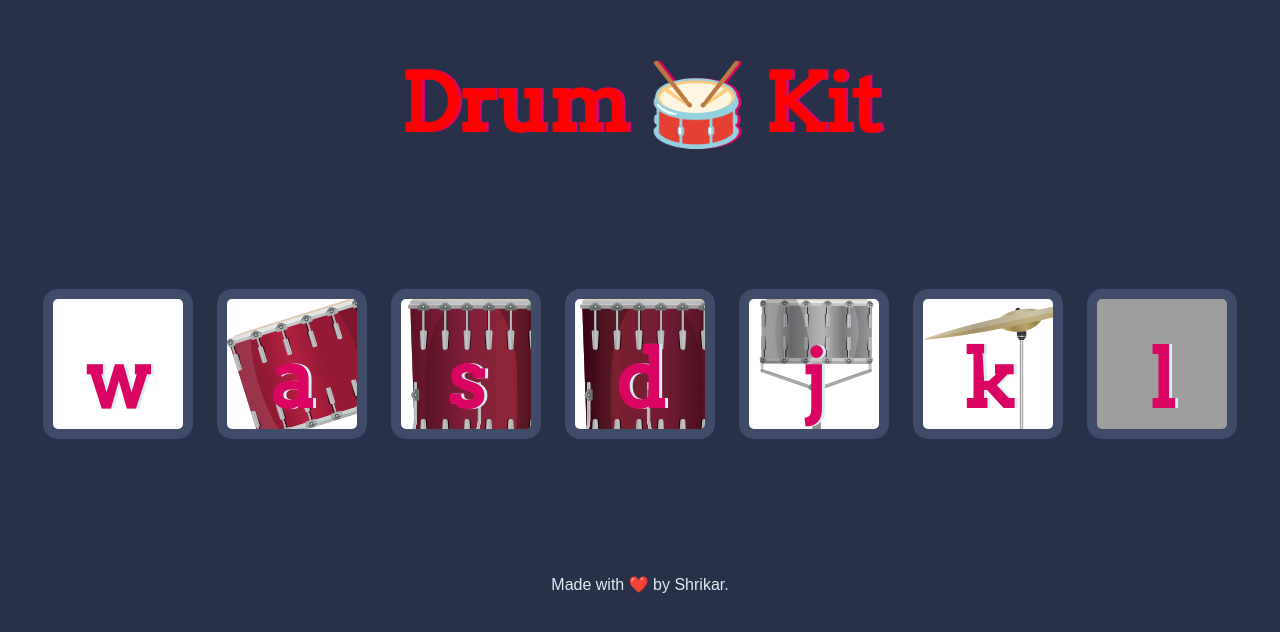
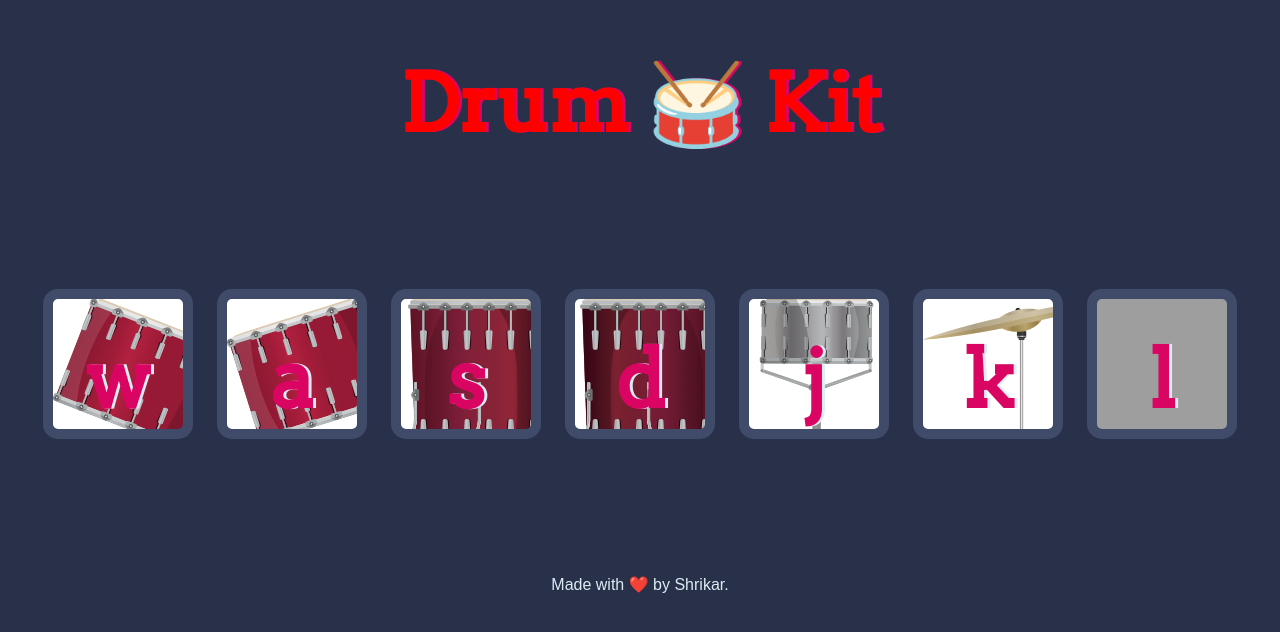
Before and after one commit to shrikar-tamirisa/Drum-Kit-Website, a plain HTML site: page index.html in a window 1280 px wide. Drawn offline with Linux system fonts and the light colour scheme; grey boxes are pictures that could not be loaded; files whose address does not match are found by name.

Commit message:
Update styles.css

```diff
--- a/styles.css
+++ b/styles.css
@@ -17,7 +17,7 @@ footer {
 }
 
 .w {
-  background-image: url('images/tom1.png');
+  background-image: url('tom1.png');
 }
 
 .a {
```
